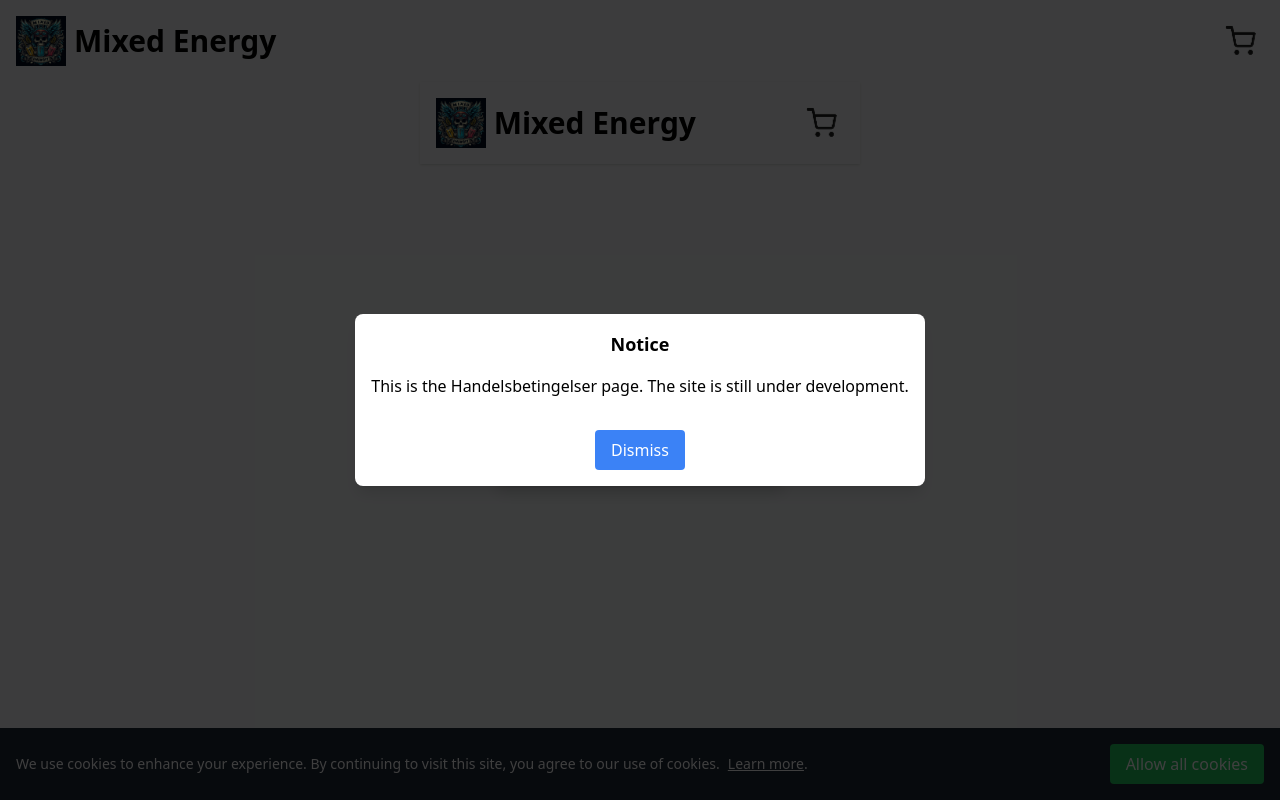
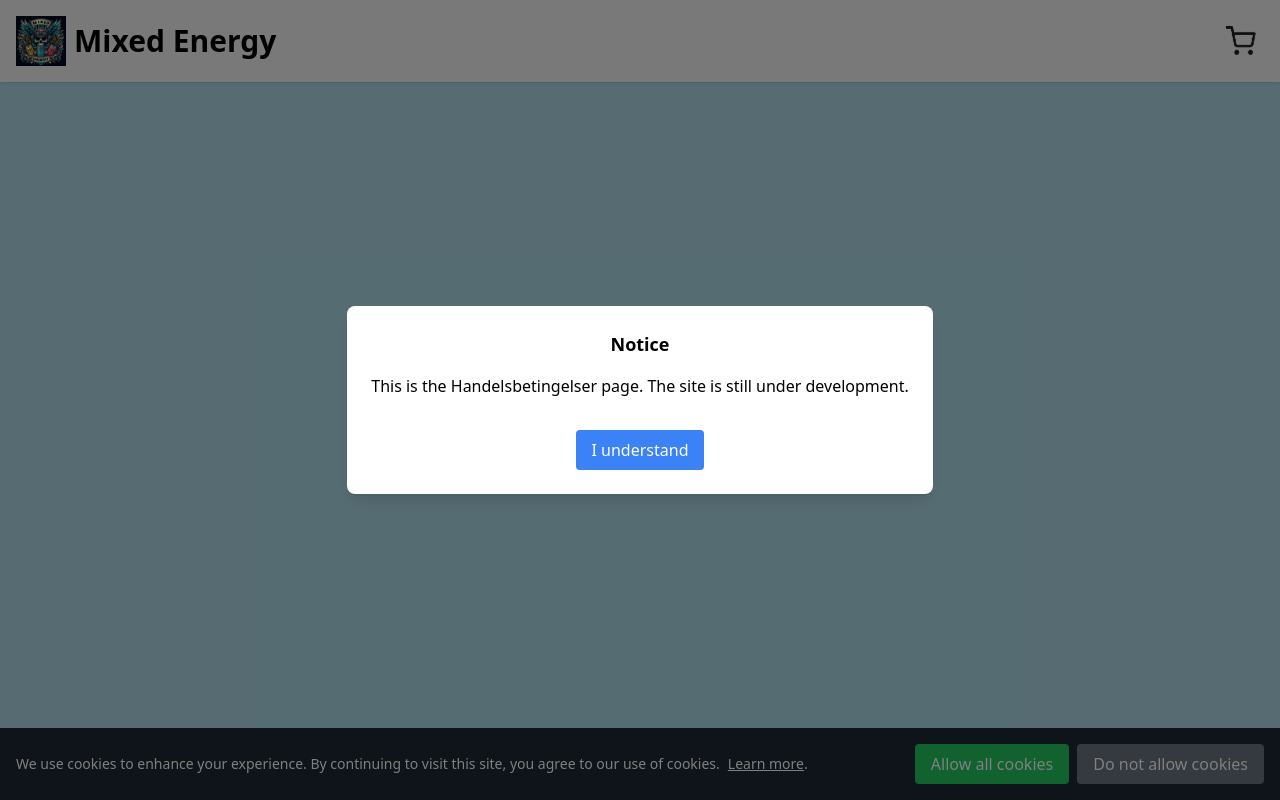
Before and after one commit to vezit/mixedenergy, a Next.js app in the folder app-main/: page / in a window 1280 px wide. Shown: the top 800 px of the page. Built offline with nearby package versions, Linux system fonts and the light colour scheme.

Commit message:
works build

```diff
--- a/app-main/components/CookieConsent.js
+++ b/app-main/components/CookieConsent.js
@@ -4,8 +4,8 @@ export default function CookieConsent() {
     const [show, setShow] = useState(false);
 
     useEffect(() => {
-        // Check if the user has already accepted cookies
-        const consent = getCookie('cookie_consent_id');
+        // Check if the user has already accepted or declined cookies
+        const consent = getCookie('cookie_consent');
         if (!consent) {
             setShow(true);
         }
@@ -13,8 +13,12 @@ export default function CookieConsent() {
 
     const acceptCookies = () => {
         setShow(false);
-        const consentId = generateConsentId();
-        setCookie('cookie_consent_id', consentId, 365);
+        setCookie('cookie_consent', 'accepted', 365);
+    };
+
+    const declineCookies = () => {
+        setShow(false);
+        setCookie('cookie_consent', 'declined', 365);
     };
 
     const setCookie = (name, value, days) => {
@@ -38,12 +42,6 @@ export default function CookieConsent() {
         return null;
     };
 
-    const generateConsentId = () => {
-        return 'xxxx-xxxx-xxxx-xxxx'.replace(/x/g, () => {
-            return Math.floor(Math.random() * 16).toString(16);
-        });
-    };
-
     if (!show) return null;
 
     return (
@@ -53,7 +51,8 @@ export default function CookieConsent() {
                 <a href="/cookiepolitik" className="underline ml-2">Learn more</a>.
             </p>
             <div>
-                <button onClick={acceptCookies} className="bg-green-500 text-white px-4 py-2 rounded">Allow all cookies</button>
+                <button onClick={acceptCookies} className="bg-green-500 text-white px-4 py-2 rounded mr-2">Allow all cookies</button>
+                <button onClick={declineCookies} className="bg-gray-500 text-white px-4 py-2 rounded">Do not allow cookies</button>
             </div>
         </div>
     );
--- a/app-main/components/Footer.js
+++ b/app-main/components/Footer.js
@@ -1,19 +1,47 @@
 const Footer = () => {
     return (
         <footer className="p-4 bg-gray-200 text-center text-gray-600 mt-auto">
-            <div className="flex justify-between text-sm">
+            <div className="flex justify-between items-center text-sm">
                 <div>
                     {/* left */}
                     <p><a href="/handelsbetingelser">Handelsbetingelser</a></p>
+                    <p><a href="/fortrolighedspolitik">Fortrolighedspolitik</a></p>
+                    <p><a href="/cookiepolitik">Cookiepolitik</a></p>
                 </div>
                 <div>
+                    {/* center */}
                     <p>MixedEnergy</p>
                     <p>Bagværds Hovedgade 141, 2800 Bagsværd</p>
                     <p>CVR: 40493032</p>
                     <p>kontakt@mixedenergy.dk</p>
                 </div>
-                <div>
-                    {/* right empty */}
+                <div className="flex space-x-2">
+                    {/* right - payment icons */}
+                    <img
+                        src="/payment-icons/1156750_finance_mastercard_payment_icon.svg"
+                        alt="MasterCard"
+                        className="h-6"
+                    />
+                    <img
+                        src="/payment-icons/2593666_visa_icon.svg"
+                        alt="Visa"
+                        className="h-6"
+                    />
+                    <img
+                        src="/payment-icons/2593672_electron_visa_icon.svg"
+                        alt="Visa Electron"
+                        className="h-6"
+                    />
+                    <img
+                        src="/payment-icons/2593690_dankort_icon.svg"
+                        alt="Dankort"
+                        className="h-6"
+                    />
+                    <img
+                        src="/payment-icons/MP_RGB_NoTM_Logo_plus_Type_Horisontal_Blue.svg"
+                        alt="MobilePay"
+                        className="h-6"
+                    />
                 </div>
             </div>
         </footer>
--- a/app-main/components/Modal.js
+++ b/app-main/components/Modal.js
@@ -7,11 +7,14 @@ const Modal = ({ isOpen, onClose, title = "Notice", children }) => {
 
   return (
     <div className="fixed inset-0 bg-black bg-opacity-50 flex justify-center items-center z-50">
-      <div className="bg-white p-4 rounded-lg shadow-lg text-center">
+      <div className="bg-white p-6 rounded-lg shadow-lg text-center">
         <h2 className="text-lg font-bold mb-4">{title}</h2>
         <div className="mb-4">{children}</div>
-        <button onClick={onClose} className="mt-4 bg-blue-500 text-white py-2 px-4 rounded hover:bg-blue-700 transition duration-300 z-50">
-          Dismiss
+        <button
+          onClick={onClose}
+          className="mt-4 bg-blue-500 text-white py-2 px-4 rounded hover:bg-blue-700 transition duration-300"
+        >
+          I understand
         </button>
       </div>
     </div>
--- a/app-main/lib/modals.js
+++ b/app-main/lib/modals.js
@@ -1,16 +1,25 @@
 // lib/modals.js
-
-import { useState } from 'react';
+import { useState, useEffect } from 'react';
 
 export const useModal = (initialState = false) => {
-  const [isModalOpen, setIsModalOpen] = useState(initialState);
+  const [isModalOpen, setIsModalOpen] = useState(false); // Set to false by default
 
-  const openModal = () => setIsModalOpen(true);
-  const closeModal = () => setIsModalOpen(false);
+  useEffect(() => {
+    // Check sessionStorage to see if the user has already acknowledged the dialog
+    const hasAcknowledged = sessionStorage.getItem('acknowledged');
+    if (!hasAcknowledged) {
+      setIsModalOpen(true);
+    }
+  }, []);
+
+  const closeModal = () => {
+    setIsModalOpen(false);
+    // Set a flag in sessionStorage so the dialog doesn't appear again during this session
+    sessionStorage.setItem('acknowledged', 'true');
+  };
 
   return {
     isModalOpen,
-    openModal,
     closeModal,
   };
 };
--- a/app-main/pages/_app.js
+++ b/app-main/pages/_app.js
@@ -5,24 +5,22 @@ import Footer from '../components/Footer';  // Import the Footer component
 import Modal from '../components/Modal';   // Import the Modal component
 import { useModal } from '../lib/modals';  // Import the useModal hook
 import CookieConsent from '../components/CookieConsent';  // Import the CookieConsent component
-import { BasketProvider } from '../lib/BasketContext'; // Import BasketProvider
 
 function MyApp({ Component, pageProps }) {
   const { isModalOpen, closeModal } = useModal(true);
 
   return (
-    <BasketProvider>
     <div className="flex flex-col min-h-screen">
       {/* Modal */}
       <Modal isOpen={isModalOpen} onClose={closeModal}>
-          <p>The site is still under development.</p>
+        <p>This is the Handelsbetingelser page. The site is still under development.</p>
       </Modal>
 
       {/* Header */}
       <Header />
 
       {/* Main Content */}
-        <main className="flex-grow flex flex-col items-center justify-center bg-gray-100">
+      <main className="flex-grow p-8">
         <Component {...pageProps} />
       </main>
 
@@ -32,7 +30,6 @@ function MyApp({ Component, pageProps }) {
       {/* Cookie Consent */}
       <CookieConsent />
     </div>
-    </BasketProvider>
   );
 }
 
--- a/app-main/pages/handelsbetingelser.js
+++ b/app-main/pages/handelsbetingelser.js
@@ -5,21 +5,12 @@ import Footer from '../components/Footer';  // Import the Footer component
 import { useModal } from '../lib/modals';
 
 export default function Handelsbetingelser() {
-  const { isModalOpen, closeModal } = useModal(true);
 
 
   return (
     <div className="flex flex-col min-h-screen">
-      {/* Modal */}
-      {/* Modal */}
-      <Modal isOpen={isModalOpen} onClose={closeModal}>
-        <p>This is the Handelsbetingelser page. The site is still under development.</p>
-      </Modal>
-      {/* Header */}
-      <Header />  {/* Use the Header component here */}
 
       {/* Main Content */}
-      <main className="flex-grow p-8">
       <div className="container mx-auto p-8">
       <h1 className="text-3xl font-bold mb-4">Handelsbetingelser hos Mixed Energy</h1>
 
@@ -204,10 +195,8 @@ export default function Handelsbetingelser() {
         Angiver du en klage her, skal du oplyse vores E-mail adresse: mixedenergy.dk@gmail.com
       </p>
     </div>
-      </main>
 
-      {/* Footer */}
-      <Footer />
+
     </div>
   );
 }
--- a/app-main/pages/index.js
+++ b/app-main/pages/index.js
@@ -6,27 +6,13 @@ import Footer from '../components/Footer';  // Import the Footer component
 import { useModal } from '../lib/modals';
 
 export default function Home() {
-  const { isModalOpen, closeModal } = useModal(true);
 
 
   return (
     <div className="flex flex-col min-h-screen">
-      {/* Modal */}
-      <Modal isOpen={isModalOpen} onClose={closeModal}>
-        <p>This is the Handelsbetingelser page. The site is still under development.</p>
-      </Modal>
 
 
-      {/* Header */}
-      <Header />  {/* Use the Header component here */}
 
-      {/* Main Content */}
-      <main className="flex-grow p-8">
-
-      </main>
-
-      {/* Footer */}
-      <Footer />
     </div>
   );
 }
```
Lines whose indentation alone changed are shown as unchanged.
